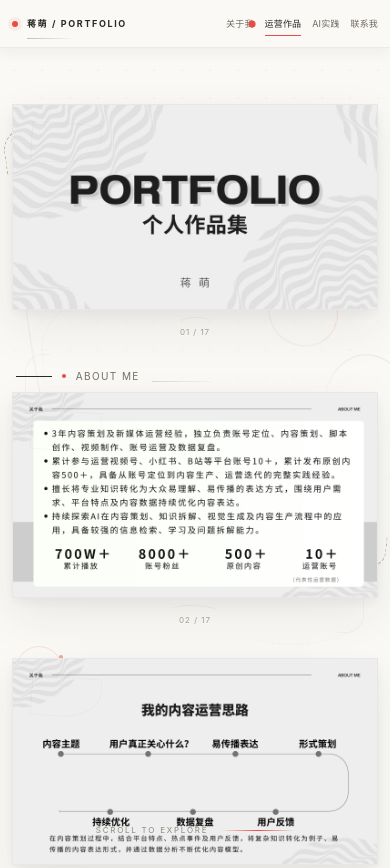
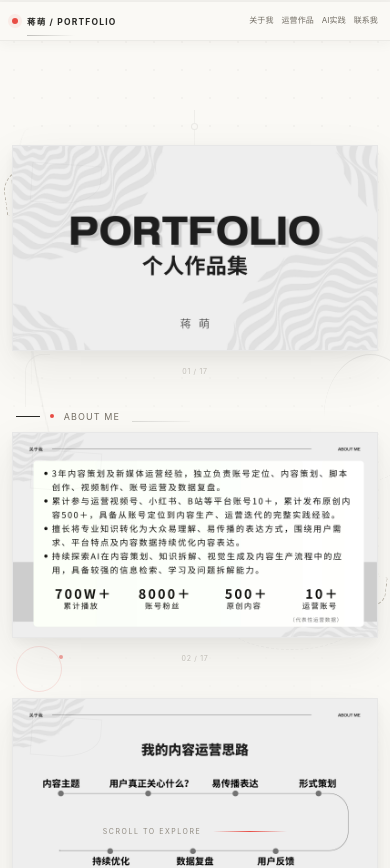
Before and after one commit to meng9957/jiangmeng-portfolio, a plain HTML site: page index.html in a window 390 px wide. Shown: the top 868 px of the page. Drawn offline with Linux system fonts and the light colour scheme; animation ran at ten frames a second.

Commit message:
Add portfolio website

```diff
--- a/index.html
+++ b/index.html
@@ -77,22 +77,29 @@ main:after{right:26px;top:68vh;width:26px;height:58px;border-right:1px solid rgb
 @media (max-width:800px){
 html{scroll-behavior:auto;overflow-anchor:none}
 body{overflow-anchor:none}
-.topbar{position:fixed;top:0;left:0;right:0;z-index:100;padding:11px 12px;background:#faf9f5;backdrop-filter:none;-webkit-backdrop-filter:none;box-shadow:0 4px 14px rgba(43,42,38,.06);transform:translate3d(0,0,0);will-change:auto;contain:layout paint}
-.links{gap:clamp(8px,2.8vw,15px);flex-wrap:nowrap;min-width:0}
-.links a{white-space:nowrap;font-size:9px;padding:6px 0;letter-spacing:.02em}
-.brand{font-size:9px;flex:none}
+.progress{position:sticky;top:0;z-index:120;height:2px}
+.topbar{position:sticky;top:2px;left:auto;right:auto;z-index:110;padding:9px 12px;background:#faf9f5;backdrop-filter:none;-webkit-backdrop-filter:none;box-shadow:0 3px 12px rgba(43,42,38,.045);transform:none!important;will-change:auto;contain:layout style paint}
+.links{gap:clamp(7px,2vw,12px);flex:1;justify-content:flex-end;min-width:0;flex-wrap:nowrap}
+.links a{white-space:nowrap;font-size:8px;padding:5px 0;letter-spacing:.015em;line-height:1.2}
+.links a:before{display:none}
+.brand{font-size:8.5px;flex:none;letter-spacing:.14em}
 .side-mark{display:none}
-.page{width:94vw;margin-bottom:60px;opacity:1;transform:none;transition:none;overflow:visible;overflow-anchor:none}
-.page-tag{font-size:10px;margin-bottom:10px;letter-spacing:.14em}
-.page-index{bottom:-27px;font-size:8px;letter-spacing:.12em;gap:0;opacity:.58;background:transparent;border:0;padding:0;line-height:1}
+.page{width:94vw;margin-bottom:60px;opacity:1;transform:none!important;transition:none!important;overflow:visible;overflow-anchor:none}
+.page-tag{font-size:9px;margin-bottom:10px;letter-spacing:.12em}
+.page-index{left:50%;bottom:-25px;font-size:7px;letter-spacing:.10em;gap:0;opacity:.55;background:transparent;border:0;padding:0;line-height:1;transform:translateX(-50%)!important;animation:none!important}
 .corner.one{left:-8px;top:24px;width:44px;height:44px}.corner.two{right:-8px;bottom:30px;width:54px;height:34px}
-.page::before{display:none}
-.sheet{aspect-ratio:16/9;overflow:visible;transform:none!important;transition:box-shadow .25s ease}
+.page::before,.page::after{display:none}
+.sheet{aspect-ratio:16/9;overflow:visible;transform:none!important;transition:none!important}
 .sheet:hover{transform:none;box-shadow:var(--shadow)}
 .sheet img{position:absolute;inset:0;width:100%;height:100%;display:block;object-fit:contain}
-.bottom-note{font-size:8px;bottom:9px;white-space:nowrap}
+.bottom-note{font-size:7px;bottom:8px;white-space:nowrap}
 .lb-prev,.lb-next{width:36px;height:36px;font-size:14px}.lb-prev{left:10px}.lb-next{right:10px}.lb-close{right:10px;top:10px}.lightbox{padding:10px}.lb-img{max-width:96vw;max-height:84vh}
-.end-tools{width:94vw;margin:-22px auto 28px}.loader-inner{transform:scale(.95)}.loader-mark{width:20px;height:20px}.loader-line{width:70px}.loader-line:after{animation-duration:1.7s}
+.end-tools{width:94vw;margin:-22px auto 28px}.loader-inner{transform:scale(.92)}.loader-mark{width:19px;height:19px}.loader-line{width:68px}.loader-line:after{animation-duration:1.7s}
+}
+@media (max-width:800px){
+  .ambient-a,.ambient-b,.ambient-c,.ambient-d,.ambient-e,.orbit-line,.motion-trace,.motion-orbit{animation:none!important;transform:none!important;}
+  .ambient-e span{animation:none!important;}
+  .loader-mark{animation:spin 2.8s linear infinite;}
 }
 @media (prefers-reduced-motion:reduce){html{scroll-behavior:auto}.page,.sheet,.bottom-note,.ambient-a,.ambient-b,.orbit-line{transition:none;animation:none}}
 </style>
@@ -170,8 +177,11 @@ const imgLoader=new IntersectionObserver(entries=>entries.forEach(e=>{
 }),{rootMargin:'900px 0px'});
 imgs.forEach((img,i)=>{ if(i>=4) imgLoader.observe(img); });
 
-const io=new IntersectionObserver(entries=>entries.forEach(e=>{if(e.isIntersecting)e.target.classList.add('in')}),{threshold:.07});
-pages.slice(1).forEach(p=>io.observe(p));
+const isMobile=window.matchMedia('(max-width:800px)').matches;
+if(!isMobile){
+  const io=new IntersectionObserver(entries=>entries.forEach(e=>{if(e.isIntersecting)e.target.classList.add('in')}),{threshold:.07});
+  pages.slice(1).forEach(p=>io.observe(p));
+}
 
 function updatePage(){
   const y=window.scrollY;
@@ -187,12 +197,13 @@ const navLinks=[...document.querySelectorAll('.links a')];
 const navMap=[{id:'about',el:document.querySelector('#about')},{id:'works',el:null},{id:'ai',el:document.querySelector('#ai')},{id:'end',el:document.querySelector('#end')}];
 const aboutEl=document.querySelector('#about'), worksEl=document.querySelector('#works'), aiEl=document.querySelector('#ai'), endEl=document.querySelector('#end');
 function updateNav(){const y=window.scrollY+window.innerHeight*.28; const targets=[aboutEl,worksEl,aiEl,endEl]; let idx=0; targets.forEach((el,i)=>{if(el && y>=el.offsetTop) idx=i}); navLinks.forEach((a,i)=>a.classList.toggle('active',i===idx));}
-window.addEventListener('scroll',updateNav,{passive:true}); updateNav();
+if(!isMobile){ window.addEventListener('scroll',updateNav,{passive:true}); updateNav(); }
 navLinks.forEach(a=>a.addEventListener('click',e=>{
   const id=a.getAttribute('href'); const target=document.querySelector(id); if(!target)return;
+  if(isMobile) return;
   e.preventDefault();
   const top=Math.max(0,target.getBoundingClientRect().top+window.scrollY-document.querySelector('.topbar').offsetHeight-12);
-  window.scrollTo({top,behavior:window.matchMedia('(max-width:800px)').matches?'auto':'smooth'});
+  window.scrollTo({top,behavior:'smooth'});
   history.replaceState(null,'',id);
 }));
 
```
